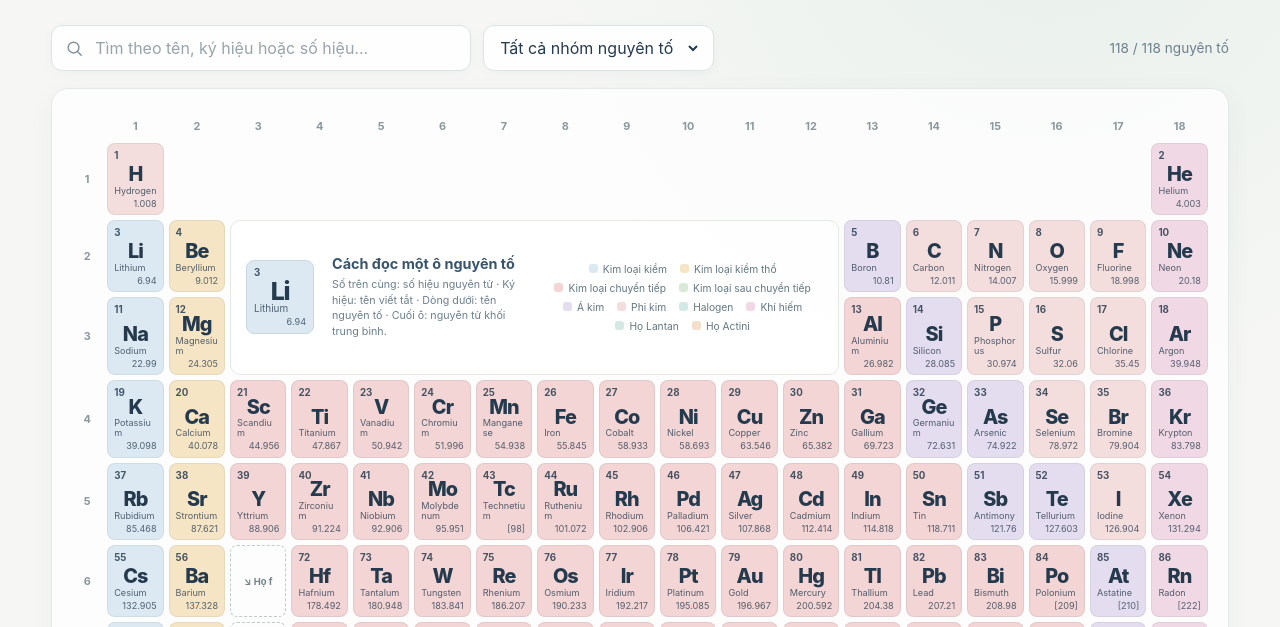
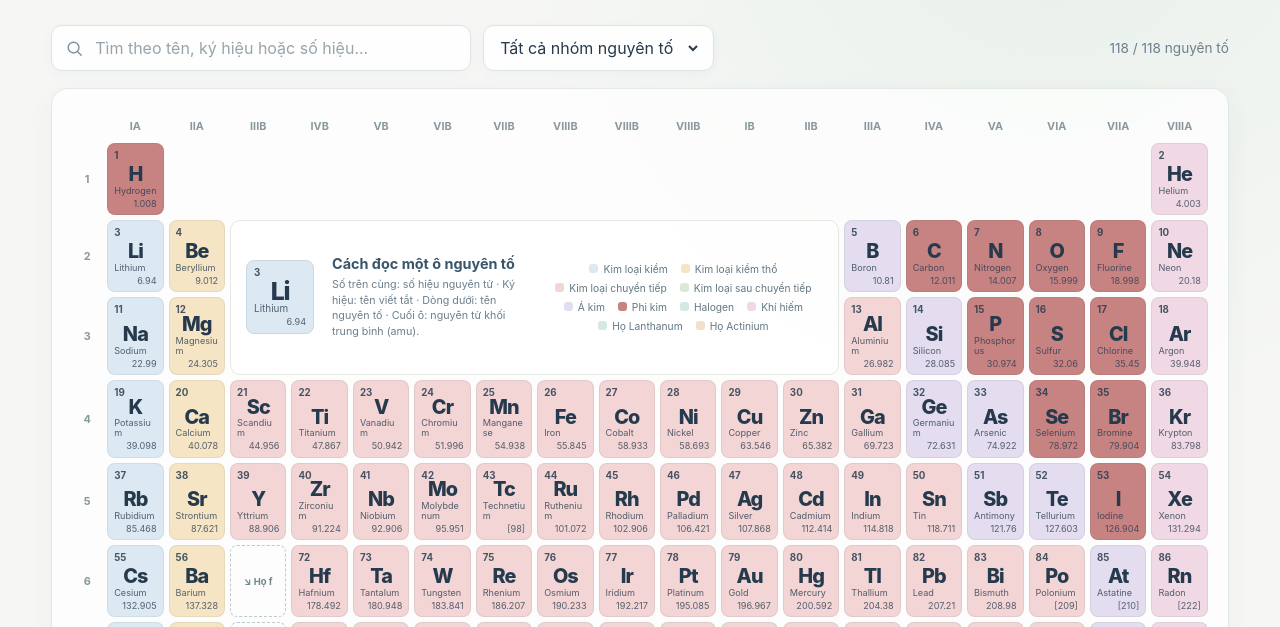
Before and after one commit to truongtuan1312/interactive-atomic-table, a plain HTML site: page index.html in a window 1280 px wide. Shown: the part 135-762 px from the top of the page. Drawn offline with Linux system fonts and the light colour scheme.

Commit message:
Update group labels

```diff
--- a/app.js
+++ b/app.js
@@ -4,11 +4,78 @@ const CATEGORY_INFO = {
   transition: { label: "Kim loại chuyển tiếp", color: "#f2d5d4" },
   post: { label: "Kim loại sau chuyển tiếp", color: "#d9e9d8" },
   metalloid: { label: "Á kim", color: "#e4dcef" },
-  nonmetal: { label: "Phi kim", color: "#f4dddd" },
+  nonmetal: { label: "Phi kim", color: "#c78282" },
   halogen: { label: "Halogen", color: "#d3e9e5" },
   noble: { label: "Khí hiếm", color: "#f0d9e4" },
-  lanthanoid: { label: "Họ Lantan", color: "#d5e9e4" },
-  actinide: { label: "Họ Actini", color: "#f3dfca" }
+  lanthanoid: { label: "Họ Lanthanum", color: "#d5e9e4" },
+  actinide: { label: "Họ Actinium", color: "#f3dfca" }
+};
+
+const GROUP_LABELS = [
+  "", "IA", "IIA", "IIIB", "IVB", "VB", "VIB", "VIIB", "VIIIB",
+  "VIIIB", "VIIIB", "IB", "IIB", "IIIA", "IVA", "VA", "VIA", "VIIA", "VIIIA"
+];
+
+const APPEARANCE_TRANSLATIONS = {
+  "colorless gas": "Khí không màu",
+  "colorless gas, exhibiting a red-orange glow when placed in a high-voltage electric field": "Khí không màu, phát sáng đỏ cam trong điện trường cao",
+  "silvery-white": "Trắng bạc",
+  "white-gray metallic": "Kim loại màu trắng xám",
+  "black-brown": "Nâu đen",
+  "colorless gas, liquid or solid": "Khí, lỏng hoặc rắn không màu",
+  "colorless gas exhibiting an orange-red glow when placed in a high voltage electric field": "Khí không màu, phát sáng đỏ cam trong điện trường cao",
+  "silvery white metallic": "Kim loại màu trắng bạc",
+  "shiny grey solid": "Chất rắn màu xám sáng bóng",
+  "silvery gray metallic": "Kim loại màu xám bạc",
+  "crystalline, reflective with bluish-tinged faces": "Dạng tinh thể phản quang, có ánh xanh lam",
+  "colourless, waxy white, yellow, scarlet, red, violet, black": "Không màu; dạng sáp có thể màu trắng, vàng, đỏ tươi, đỏ, tím hoặc đen",
+  "lemon yellow sintered microcrystals": "Vi tinh thể thiêu kết màu vàng chanh",
+  "pale yellow-green gas": "Khí màu vàng lục nhạt",
+  "colorless gas exhibiting a lilac/violet glow when placed in a high voltage electric field": "Khí không màu, phát sáng tím hoa cà trong điện trường cao",
+  "silvery gray": "Xám bạc",
+  "silvery white": "Trắng bạc",
+  "silvery grey-white metallic": "Kim loại màu trắng xám bạc",
+  "blue-silver-grey metal": "Kim loại màu xám bạc ánh xanh",
+  "silvery metallic": "Kim loại màu bạc",
+  "lustrous metallic with a grayish tinge": "Kim loại sáng bóng ánh xám",
+  "hard lustrous gray metal": "Kim loại cứng màu xám, sáng bóng",
+  "lustrous, metallic, and silver with a gold tinge": "Kim loại sáng bóng màu bạc ánh vàng",
+  "red-orange metallic luster": "Kim loại có ánh đỏ cam",
+  "silver-gray": "Xám bạc",
+  "silver-white": "Trắng bạc",
+  "grayish-white": "Trắng xám",
+  "metallic grey": "Kim loại màu xám",
+  "black, red, and gray (not pictured) allotropes": "Các dạng thù hình màu đen, đỏ và xám (không minh họa)",
+  "colorless gas, exhibiting a whitish glow in a high electric field": "Khí không màu, phát sáng trắng trong điện trường cao",
+  "grey white": "Trắng xám",
+  "gray metallic, bluish when oxidized": "Kim loại màu xám, chuyển ánh xanh khi bị oxi hóa",
+  "gray metallic": "Kim loại màu xám",
+  "shiny gray metal": "Kim loại màu xám sáng bóng",
+  "lustrous white metal": "Kim loại màu trắng sáng bóng",
+  "silvery bluish-gray metallic": "Kim loại màu xám xanh bạc",
+  "silvery lustrous gray": "Xám bạc sáng bóng",
+  "silvery-white (beta, β) or gray (alpha, α)": "Trắng bạc (dạng beta) hoặc xám (dạng alpha)",
+  "lustrous metallic gray, violet as a gas": "Kim loại màu xám sáng bóng; ở thể khí có màu tím",
+  "colorless gas, exhibiting a blue glow when placed in a high voltage electric field": "Khí không màu, phát sáng xanh lam trong điện trường cao",
+  "silvery gold": "Vàng bạc",
+  "grayish white": "Trắng xám",
+  metallic: "Ánh kim",
+  "steel gray": "Xám thép",
+  "gray blue": "Xám xanh",
+  "grayish white, lustrous": "Trắng xám, sáng bóng",
+  "silvery-grayish": "Xám bạc",
+  "silvery, blue cast": "Màu bạc ánh xanh",
+  "metallic yellow": "Kim loại màu vàng",
+  silvery: "Màu bạc",
+  "metallic gray": "Kim loại màu xám",
+  "lustrous silver": "Bạc sáng bóng",
+  "unknown, probably metallic": "Chưa rõ, có thể có ánh kim",
+  "colorless gas, occasionally glows green or red in discharge tubes": "Khí không màu, đôi khi phát sáng xanh lục hoặc đỏ trong ống phóng điện",
+  "silvery, often with black tarnish": "Màu bạc, thường xỉn đen",
+  "bright, silvery metallic luster": "Ánh kim bạc sáng",
+  "silvery white, tarnishing to dark gray in air": "Trắng bạc, xỉn thành xám đậm trong không khí",
+  "silvery metallic, glows purple in the dark": "Ánh kim bạc, phát sáng tím trong bóng tối",
+  "silver-colored": "Màu bạc"
 };
 
 const OXIDATION_STATES = {
@@ -186,6 +253,14 @@ function categoryLabel(element) {
   return CATEGORY_INFO[categoryKey(element)].label;
 }
 
+function groupLabel(group) {
+  return GROUP_LABELS[group] || String(group);
+}
+
+function appearanceLabel(appearance) {
+  return APPEARANCE_TRANSLATIONS[appearance] || appearance;
+}
+
 function formatMass(mass) {
   if (mass === null || mass === undefined || mass === "") return "—";
   const numericMass = Number(mass);
@@ -243,8 +318,9 @@ function buildTable() {
     heading.className = "group-number";
     heading.style.gridColumn = String(group + 1);
     heading.style.gridRow = "1";
-    heading.textContent = String(group);
+    heading.textContent = groupLabel(group);
     heading.setAttribute("role", "columnheader");
+    heading.setAttribute("aria-label", `Nhóm ${groupLabel(group)}`);
     table.append(heading);
   }
 
@@ -270,7 +346,7 @@ function buildTable() {
     </div>
     <div class="sample-key-copy">
       <h2>Cách đọc một ô nguyên tố</h2>
-      <p>Số trên cùng: số hiệu nguyên tử · Ký hiệu: tên viết tắt · Dòng dưới: tên nguyên tố · Cuối ô: nguyên tử khối trung bình.</p>
+      <p>Số trên cùng: số hiệu nguyên tử · Ký hiệu: tên viết tắt · Dòng dưới: tên nguyên tố · Cuối ô: nguyên tử khối trung bình (amu).</p>
     </div>
     <div class="legend" aria-label="Chú giải màu sắc"></div>`;
   table.append(key);
@@ -284,8 +360,8 @@ function buildTable() {
   });
 
   [
-    { row: 9, className: "series-label--lanthanoid", title: "Lantan", range: "57–71" },
-    { row: 10, className: "series-label--actinide", title: "Actini", range: "89–103" }
+    { row: 9, className: "series-label--lanthanoid", title: "Lanthanum", range: "57–71" },
+    { row: 10, className: "series-label--actinide", title: "Actinium", range: "89–103" }
   ].forEach((series) => {
     const label = document.createElement("div");
     label.className = `series-label ${series.className}`;
@@ -299,7 +375,7 @@ function buildTable() {
     marker.style.gridColumn = "4";
     marker.style.gridRow = String(period + 1);
     marker.textContent = "↘ Họ f";
-    marker.setAttribute("aria-label", "Họ Lantan hoặc Actini được tách xuống hàng dưới");
+    marker.setAttribute("aria-label", "Họ Lanthanum hoặc Actinium được tách xuống hàng dưới");
     table.append(marker);
   });
 
@@ -468,7 +544,7 @@ function renderDetails() {
     (category === "lanthanoid" || category === "actinide" ? "Thường gặp: +3" : "Chưa có dữ liệu thống nhất");
   const shellDistribution = Array.isArray(element.shells) ? element.shells.join(", ") : null;
   const phase = `${phaseLabel(element.phase)} (ở 20 °C)`;
-  const position = `Chu kỳ ${element.period} · Nhóm ${element.group} · Khối ${element.block || "—"}`;
+  const position = `Chu kỳ ${element.period} · Nhóm ${groupLabel(element.group)} · Khối ${element.block || "—"}`;
   const applications = applicationsFor(element)
     .map(([icon, text]) => `<div class="application-card"><span class="application-icon" aria-hidden="true">${icon}</span>${escapeHtml(text)}</div>`)
     .join("");
@@ -500,7 +576,7 @@ function renderDetails() {
       <section class="detail-section">
         <h2 class="section-heading">Thông số hóa học</h2>
         <div class="data-grid">
-          ${detailCard("Nguyên tử khối trung bình", `${formatAtomicMass(element)} u`)}
+          ${detailCard("Nguyên tử khối trung bình", `${formatAtomicMass(element)} amu`)}
          ${electronConfigurationCard("Cấu hình electron rút gọn", element.electron_configuration_semantic)}
          ${electronConfigurationCard("Cấu hình electron đầy đủ", element.electron_configuration)}
           ${detailCard("Phân bố electron theo lớp", displayValue(shellDistribution))}
@@ -521,7 +597,7 @@ function renderDetails() {
           ${detailCard("Khối lượng riêng", displayValue(element.density_g_cm3, " g/cm³"))}
           ${detailCard("Bán kính nguyên tử", displayValue(element.atomic_radius_pm, " pm"))}
           ${detailCard("Năng lượng ion hóa lần 1", displayValue(element.ionization_energy_kj_mol, " kJ/mol"))}
-          ${detailCard("Ngoại quan", displayValue(element.appearance))}
+          ${detailCard("Ngoại quan", displayValue(appearanceLabel(element.appearance)))}
         </div>
       </section>
       <section class="detail-section">
--- a/styles.css
+++ b/styles.css
@@ -187,6 +187,8 @@ h1 {
 .table-scroll {
   overflow-x: auto;
   padding: 3px 3px 10px;
+  -webkit-overflow-scrolling: touch;
+  overscroll-behavior-x: contain;
   scrollbar-color: #bdc9c8 #f0f3f1;
   scrollbar-width: thin;
 }
@@ -295,7 +297,7 @@ h1 {
 .element--transition { --cell-bg: var(--coral-pale); --cell-accent: var(--coral); }
 .element--post { --cell-bg: var(--mint-pale); --cell-accent: var(--mint); }
 .element--metalloid { --cell-bg: var(--violet-pale); --cell-accent: var(--violet); }
-.element--nonmetal { --cell-bg: #f4dddd; --cell-accent: #cb898c; }
+.element--nonmetal { --cell-bg: #c78282; --cell-accent: #c78282; }
 .element--halogen { --cell-bg: var(--aqua-pale); --cell-accent: var(--aqua); }
 .element--noble { --cell-bg: var(--rose-pale); --cell-accent: var(--rose); }
 .element--lanthanoid { --cell-bg: #d5e9e4; --cell-accent: #65a69a; }
```
Also changed, not shown: 1 other file.
